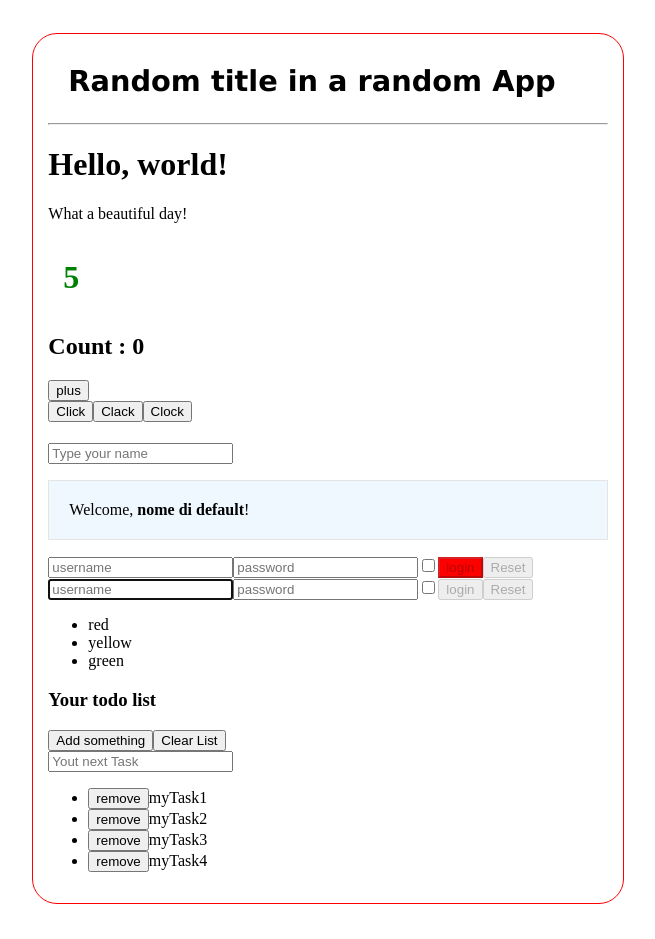
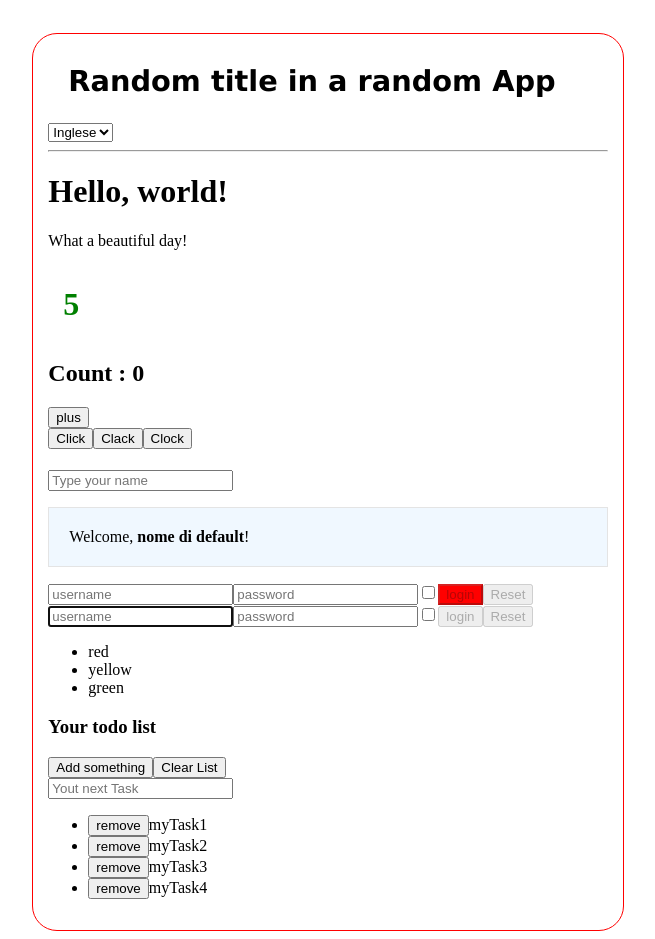
Before and after one commit to AlessandroOnnis/react-exercises, a React (Create React App) app: page / in a window 1280 px wide. Shown: the whole page, without its empty margins (328-983 px from the left). Before the commit the page ends 912 px from the top, so only its background shows below. Built offline with nearby package versions, Linux system fonts and the light colour scheme.

Commit message:
context-01

```diff
--- a/src/components/container.js
+++ b/src/components/container.js
@@ -1,10 +1,12 @@
 import React from "react";
+import { LanguageContext } from "./languageContext";
 
 export class Container extends React.Component {
     render() {
         return (
             <div className="container">
                 <div className="container-title">{this.props.title}</div>
+                <LanguageContext/>
                 <hr/>
                 <div>{this.props.children}</div>
             </div>
--- /dev/null
+++ b/src/components/displayLanguage.js
@@ -0,0 +1,8 @@
+import React from "react";
+
+export class DisplayLanguage extends React.Component{
+
+    render(){
+        return
+    }
+}
--- /dev/null
+++ b/src/components/languageContext.js
@@ -0,0 +1,31 @@
+import React, { createContext } from "react";
+import { DisplayLanguage } from "./displayLanguage";
+
+export const LinguaContext = createContext()//creazione context
+
+export class LanguageContext extends React.Component {//componente che ha la funzione e che mostra il select ed il futuro display
+    state = {
+        language: 'en'
+    }
+
+    changeLanguage = (e) => {// funzione base che andrà a lavorare con tutti i consumer
+        this.setState({
+            language: e.target.value
+        })
+    }
+    //questa traccia è veramente scritta male, spero di averla interpretata bene,
+    //non ho capito a cosa servisse il DisplayLanguage se resta vuoto, è fuorviante
+    render() {
+        return (
+            <div>
+                <LinguaContext.Provider value={this.state.language}>
+                    <select value={this.state.language} onChange={this.changeLanguage}>
+                        <option value={'en'}>Inglese</option>
+                        <option value={'it'}>Italiano</option>
+                    </select>
+                    <DisplayLanguage />
+                </LinguaContext.Provider>
+            </div>
+        )
+    }
+}
```
Also changed, not shown: src/App.js (+6 -6 lines).
